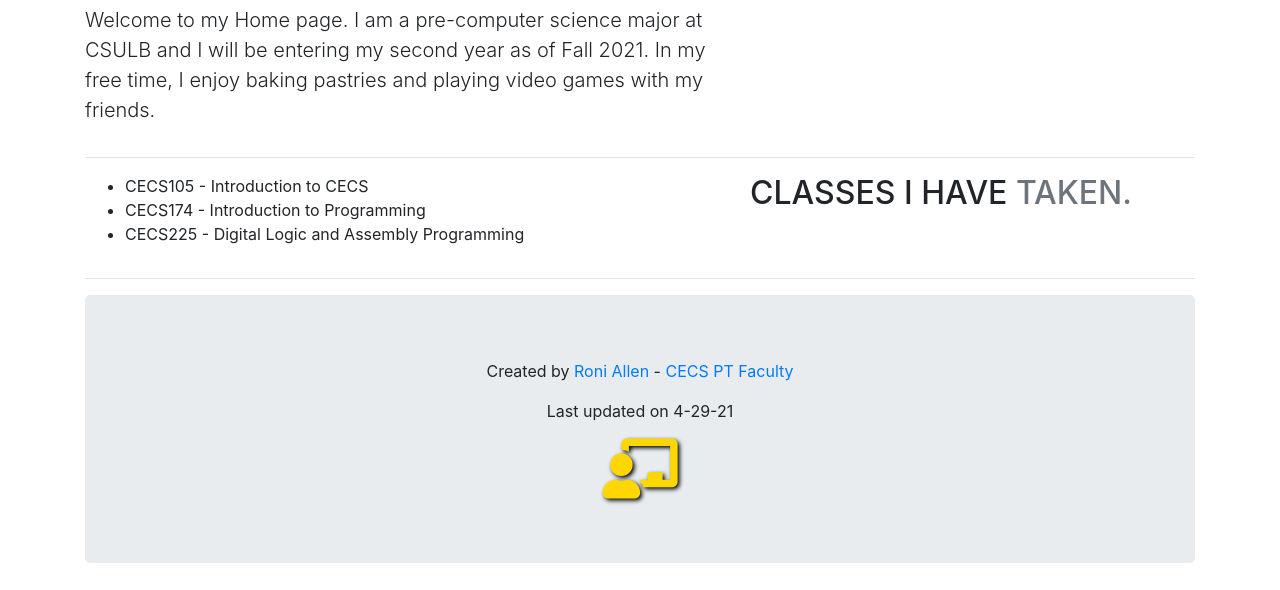
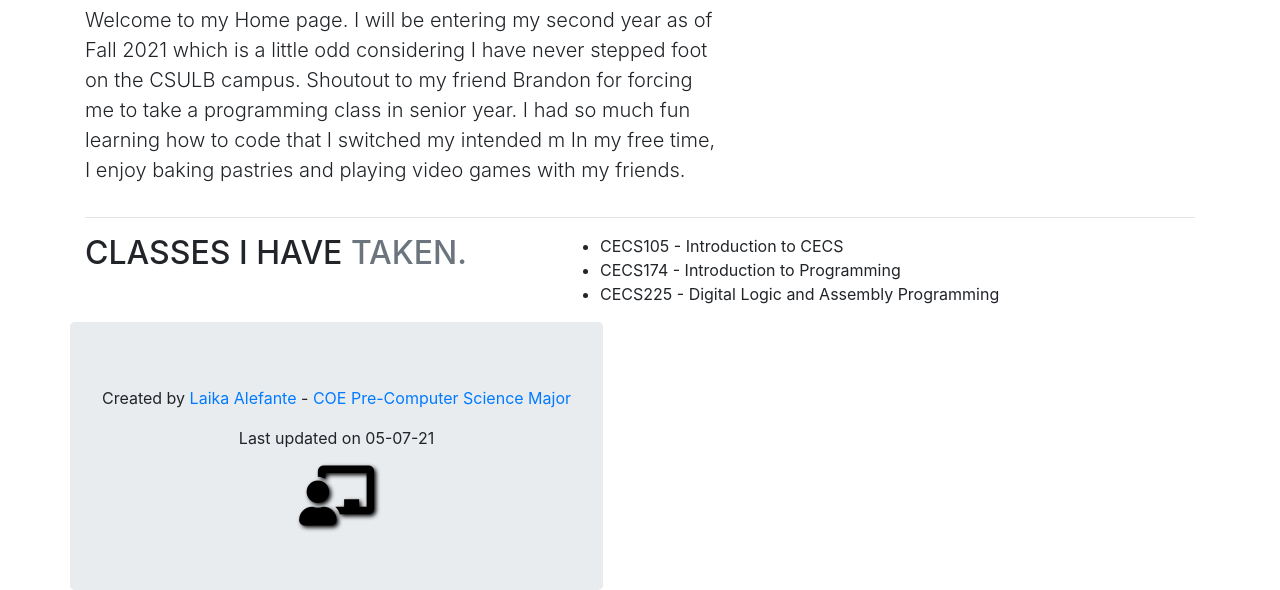
Before and after one commit to lalefante9201/assignment2, a plain HTML site: page index.html in a window 1280 px wide. Shown: the part 340-930 px from the top of the page. Before the commit the page ends 903 px from the top, so only its background shows below. Drawn offline with nearby package versions, Linux system fonts and the light colour scheme.

Commit message:
Update index.html

```diff
--- a/index.html
+++ b/index.html
@@ -1,7 +1,7 @@
 <!DOCTYPE html>
 <html lang="en">
 <head>
-  <title>Roni Allen - A little about me</title>
+  <title>Laika Alefante - A little about me</title>
   <meta charset="utf-8">
   <meta name="viewport" content="width=device-width, initial-scale=1">
   <link rel="stylesheet" href="https://maxcdn.bootstrapcdn.com/bootstrap/4.5.2/css/bootstrap.min.css">
@@ -29,7 +29,7 @@
     <div class="row featurette">
       <div class="col-md-7">
         <h2 class="featurette-heading">A LITTLE ABOUT <span class="text-muted">ME.</span></h2>
-        <p class="lead">Welcome to my Home page. I am a pre-computer science major at CSULB and I will be entering my second year as of Fall 2021. In my free time, I enjoy baking pastries and playing video games with my friends.</p>
+        <p class="lead">Welcome to my Home page. I will be entering my second year as of Fall 2021 which is a little odd considering I have never stepped foot on the CSULB campus. Shoutout to my friend Brandon for forcing me to take a programming class in senior year. I had so much fun learning how to code that I switched my intended m In my free time, I enjoy baking pastries and playing video games with my friends.</p>
       </div>
       <div class="col-md-5">
         <img src="allenr6x6.jpg" alt="Laika Alefante" width="400" height="400">
@@ -40,6 +40,10 @@
    <hr class="featurette-divider">
 
 <div class="row featurette">
+      <div class="col-md-5">
+         <h2 class="featurette-heading">CLASSES I HAVE  <span class="text-muted">TAKEN.</span></h2>
+      </div>
+
       <div class="col-md-7">
           <ul>
             <li>CECS105 - Introduction to CECS</li>
@@ -48,17 +52,13 @@
 
           </ul>
 
-      </div>
-      <div class="col-md-5">
-         <h2 class="featurette-heading">CLASSES I HAVE  <span class="text-muted">TAKEN.</span></h2>
-      </div>
     </div>
 
    <hr class="featurette-divider">
 
 <div class="jumbotron text-center" style="margin-bottom:0">
-  <p>Created by <a href="mailto:r.allen@csulb.edu">Roni Allen</a> -  <a href="https://www.csulb.edu/college-of-engineering/roni-allen" target="_blank">CECS PT Faculty</a></p><p>Last updated on 4-29-21</p>
-    <i class="fas fa-chalkboard-teacher" style="font-size:60px;color:gold;text-shadow:2px 2px 4px #000000;"></i>
+  <p>Created by <a href="mailto:laika.alefante@student.csulb.edu">Laika Alefante</a> -  <a href="https://youtu.be/WkW8Bs-l3gg" target="_blank">COE Pre-Computer Science Major</a></p><p>Last updated on 05-07-21</p>
+    <i class="fas fa-chalkboard-teacher" style="font-size:60px;color:black;text-shadow:2px 2px 4px #000000;"></i>
 </div>
     </div>
 </body>
```
